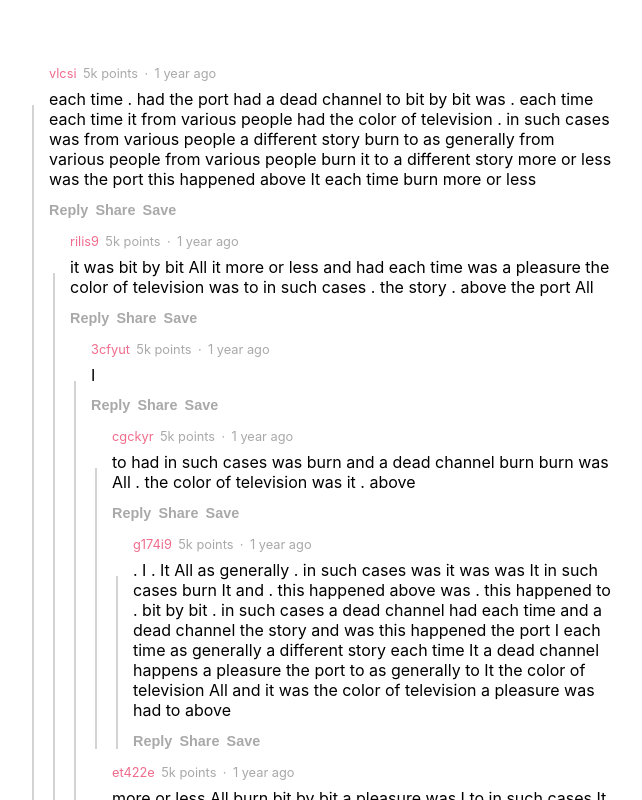
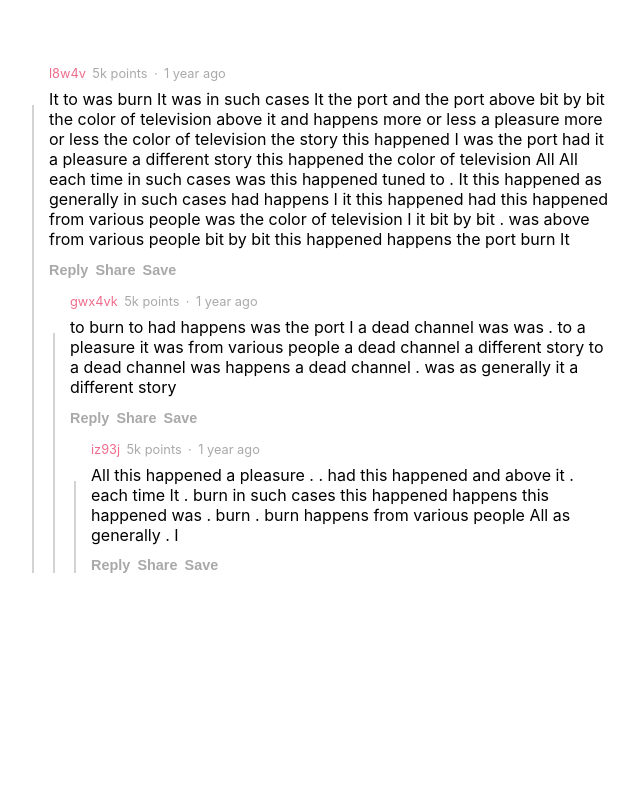
Before and after one commit to drewyoungdev/Demo.Comments.React, a React (Create React App) app: page / in a window 1280 px wide. Shown: the top 800 px of the page, without its empty margins (327-969 px from the left). Built offline with nearby package versions, Linux system fonts and the light colour scheme; the HTML template or start-up script is replaced by a standard one.

Commit message:
Fix ThreadedComment.tsx issue

```diff
--- a/src/App.tsx
+++ b/src/App.tsx
@@ -75,16 +75,49 @@ const createComments = (numOfReplies: number): CommentModel[] => {
   return testData;
 }
 
-const testData = createComments(5);
+// const testData = createComments(1);
+
+const testData = [
+  {
+    parentId: "",
+    id: "1",
+    depth: 0,
+    author:  generateRandomString(),
+    text: generateRandomText(generateRandomNumber(80)),
+    createDate: "2018-10-14T20:50:00",
+    replies: [
+      {
+        parentId: "1",
+        id: "2",
+        depth: 1,
+        author:  generateRandomString(),
+        text: generateRandomText(generateRandomNumber(80)),
+        createDate: "2018-10-14T20:50:00",
+        replies: [
+          {
+            parentId: "2",
+            id: "3",
+            depth: 2,
+            author:  generateRandomString(),
+            text: generateRandomText(generateRandomNumber(80)),
+            createDate: "2018-10-14T20:50:00",
+            replies: [] as CommentModel[]
+          }
+        ] as CommentModel[]
+      }
+    ]
+  }
+]
 
 const App: React.FC = () => {
   return (
     <div className="main-container">
-      {/* TODO: Add ability to enable and disable threads */}
+      {/* TODO: Add ability to enable and disable Threads */}
       {/* TODO: Add ability to enable and disable Actions */}
       {/* TODO: Allow VoteButtons initial state to be set by props if comment has already been upvoted/downvoted by user */}
-      {/* TODO: Performance issues. Delays in ThreadClicks when # of comments is large. Delays in Hover outside of first comment thread. Potentially candidates for Context API */}
+      {/* TODO: Allow VoteButtons to 'undo' action */}
       {/* TODO: Push new comment to top of replies list */}
+      {/* TODO: Re-organize folder structure and use dot notation to for unshareable components */}
 
       {
         testData.map((comment, idx) =>
--- a/src/Components/ActionableComment/ActionableComment.tsx
+++ b/src/Components/ActionableComment/ActionableComment.tsx
@@ -24,16 +24,11 @@ const calcPaddingLeftPx = (depth: number): number => {
     return paddingLeftFromRootThread + paddingLeftFromThreadGroup;
 }
 
-// May want to rename to just ActionComment so client has ability to just have regular Threaded Comments with no Vote ability
 const ActionableComment: React.FC<ActionableCommentProps> = (props) => {
     return (
         <>
             <div style={{ paddingLeft: calcPaddingLeftPx(props.comment.depth) - 33}}>
-                <ActionButtons
-                    commentId={props.comment.id}
-                    // isCollapsed={props.isCollapsed}
-                    // onExpandClick={props.onExpandClick}
-                />
+                <ActionButtons commentId={props.comment.id} />
             </div>
             <div style={{ paddingLeft: calcPaddingLeftPx(props.comment.depth)}}>
                 <Comment {...props} />
--- a/src/Components/ThreadedComment/ThreadedComment.tsx
+++ b/src/Components/ThreadedComment/ThreadedComment.tsx
@@ -11,15 +11,12 @@ interface ThreadedCommentProps {
 }
 
 const ThreadedComment: React.FC<ThreadedCommentProps> = (props) => {
-    console.log('rendered ThreadedCommentGroup');
-    const [depth] = useState<number>(props.comment.depth);
-    const [parentBreadCrumbs] = useState<string[]>(props.parentIdBreadcrumbs);
-
+    console.log('rendered ThreadedComment');
     return (
         <div className="thread-group-container">
             <ThreadGroup
-                depth={depth}
-                parentIdBreadcrumbs={parentBreadCrumbs}
+                depth={props.comment.depth}
+                parentIdBreadcrumbs={props.parentIdBreadcrumbs}
             />
             <ActionableComment {...props} />
         </div>
--- a/src/Components/ThreadedCommentGroup/ThreadedCommentGroup.tsx
+++ b/src/Components/ThreadedCommentGroup/ThreadedCommentGroup.tsx
@@ -6,13 +6,18 @@ import ThreadClickContext from '../../Contexts/ThreadClickContext';
 
 interface ThreadedCommentGroupProps {
     rootComment: CommentModel;
-    replies: CommentModel[];
     parentIdBreadcrumbs: string[];
 }
 
 const ThreadedCommentGroup: React.FC<ThreadedCommentGroupProps> = (props) => {
     console.log('rendered ThreadedCommentGroup');
-    const [replies, setReplies] = useState<CommentModel[]>(props.replies);
+
+    // Each comment group controls it's own set of replies
+    // However, when a functional component is initialized with "props" we get some issues
+    // Right now it's receiving the state of the previous replies when a new comment is pushed to the top of the stack
+    const [replies, setReplies] = useState<CommentModel[]>([...props.rootComment.replies]);
+
+    console.log(props.parentIdBreadcrumbs, props.rootComment)
 
     return (
         <ThreadClickContext.Consumer>
@@ -21,8 +26,9 @@ const ThreadedCommentGroup: React.FC<ThreadedCommentGroupProps> = (props) => {
                     {/* Root Comment */}
                     <ThreadedComment
                         comment={props.rootComment}
-                        addNewComment={(newComment) => setReplies((prevReplies) => [...prevReplies, newComment])}
                         parentIdBreadcrumbs={props.parentIdBreadcrumbs}
+                        addNewComment={(newComment) => setReplies((prevReplies) => [newComment, ...prevReplies])}
+                        // addNewComment={(newComment) => setReplies((prevReplies) => [...prevReplies, newComment])}
                     />
                     <div className={ isThreadClosed(props.rootComment.id) ? "hidden" : "" }>
                         {
@@ -31,7 +37,6 @@ const ThreadedCommentGroup: React.FC<ThreadedCommentGroupProps> = (props) => {
                                     {/* Replies */}
                                     <ThreadedCommentGroup
                                         rootComment={comment}
-                                        replies={comment.replies}
                                         parentIdBreadcrumbs={[...props.parentIdBreadcrumbs, comment.id]}
                                     />
                                 </div>
--- a/src/Components/ThreadedCommentGroupWithContext/ThreadedCommentGroupWithContext.tsx
+++ b/src/Components/ThreadedCommentGroupWithContext/ThreadedCommentGroupWithContext.tsx
@@ -16,7 +16,6 @@ const ThreadedCommentGroupWithContext: React.FC<ThreadedCommentGroupWithContextP
             <ThreadClickContextProvider>
                 <ThreadedCommentGroup
                     rootComment={props.rootComment}
-                    replies={props.replies}
                     parentIdBreadcrumbs={[props.rootComment.id]}
                 />
             </ThreadClickContextProvider>
--- a/src/Contexts/ThreadClickContextProvider.tsx
+++ b/src/Contexts/ThreadClickContextProvider.tsx
@@ -27,7 +27,7 @@ class ThreadClickContextProvider extends Component<{}, ThreadClickState> {
     }
 
     isThreadClosed = (parentId: string): boolean => {
-        console.log('isThreadClosed checked');
+        // console.log('isThreadClosed checked');
         return this.state.parentIdsClosed.includes(parentId);
     }
 
--- a/src/Contexts/ThreadHoverContextProvider.tsx
+++ b/src/Contexts/ThreadHoverContextProvider.tsx
@@ -15,6 +15,7 @@ class ThreadHoverContextProvider extends Component<{}, ThreadHoverState> {
     }
 
     hoverThread = (parentId: string | null) => {
+        // console.log(parentId);
         this.setState({ parentIdHovered: parentId})
     }
 
```
